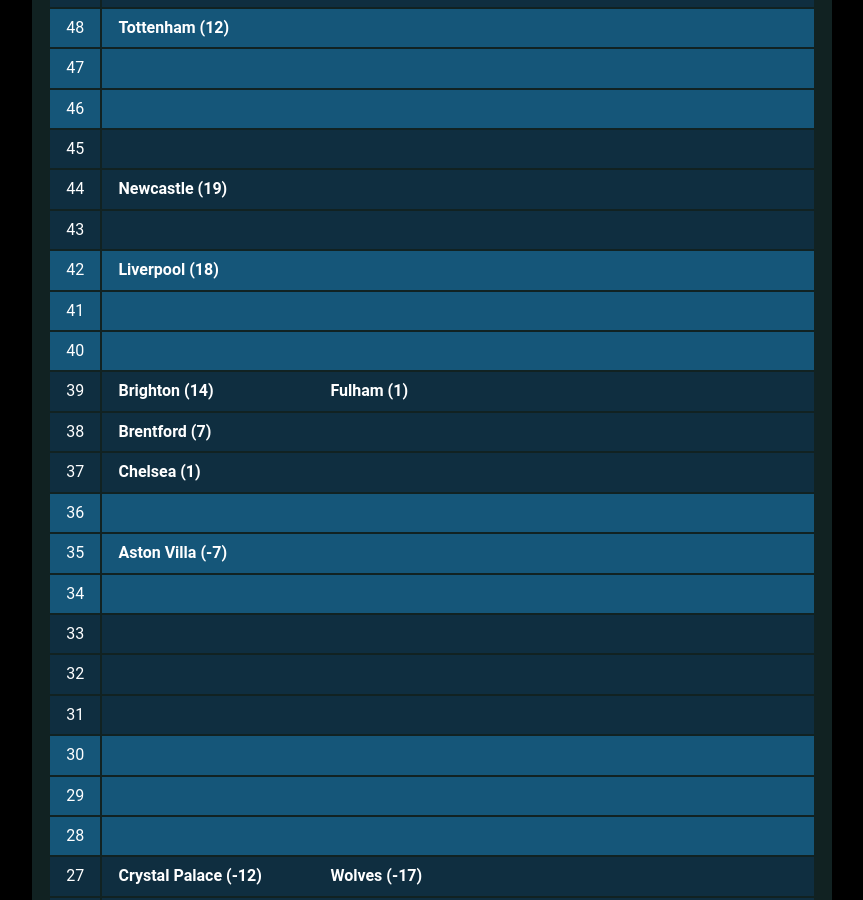
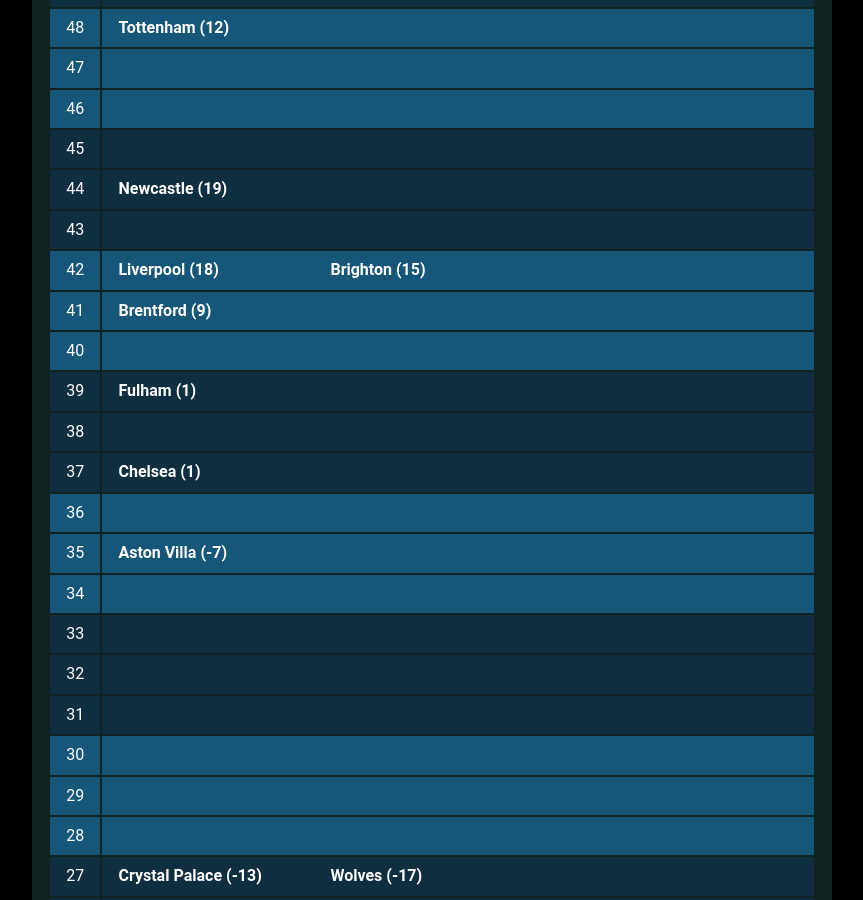
Before and after one commit to muru/muru.github.io, a Jekyll site: the page built from resources.md, in a window 1280 px wide and 900 px high, scrolled down 2204 px. Shown: the whole window, without its empty margins (208-1071 px from the left). Built offline with Jekyll 4.4.1, drawn with Linux system fonts in a browser that asks for light colours; some web fonts are replaced; some of the changed text lies outside the part shown.

Commit message:
updated cann-table: Fri 17 Mar 04:53:05 JST 2023

```diff
--- a/cann-table.html
+++ b/cann-table.html
@@ -129,11 +129,13 @@
 		<td class="cann-point"> 42 </td>
 		<td class="cann-clubs">
 			<span class="club-name"> Liverpool (18) </span>
+			<span class="club-name"> Brighton (15) </span>
 		</td>
  	</tr>
 	<tr class="cann-row-1">
 		<td class="cann-point"> 41 </td>
 		<td class="cann-clubs">
+			<span class="club-name"> Brentford (9) </span>
 		</td>
  	</tr>
 	<tr class="cann-row-1">
@@ -144,14 +146,12 @@
 	<tr class="cann-row-2">
 		<td class="cann-point"> 39 </td>
 		<td class="cann-clubs">
-			<span class="club-name"> Brighton (14) </span>
 			<span class="club-name"> Fulham (1) </span>
 		</td>
  	</tr>
 	<tr class="cann-row-2">
 		<td class="cann-point"> 38 </td>
 		<td class="cann-clubs">
-			<span class="club-name"> Brentford (7) </span>
 		</td>
  	</tr>
 	<tr class="cann-row-2">
@@ -209,7 +209,7 @@
 	<tr class="cann-row-2">
 		<td class="cann-point"> 27 </td>
 		<td class="cann-clubs">
-			<span class="club-name"> Crystal Palace (-12) </span>
+			<span class="club-name"> Crystal Palace (-13) </span>
 			<span class="club-name"> Wolves (-17) </span>
 		</td>
  	</tr>
@@ -242,8 +242,8 @@
 	<tr class="cann-row-1">
 		<td class="cann-point"> 22 </td>
 		<td class="cann-clubs">
-			<span class="club-name"> Southampton (-21) </span>
+			<span class="club-name"> Southampton (-23) </span>
 		</td>
  	</tr>
 </table>
-<span id="cann-gen-note"> Generated on  Tuesday, 14 March 2023 at 10:32 JST. </span>
+<span id="cann-gen-note"> Generated on  Friday, 17 March 2023 at 04:53 JST. </span>
```
